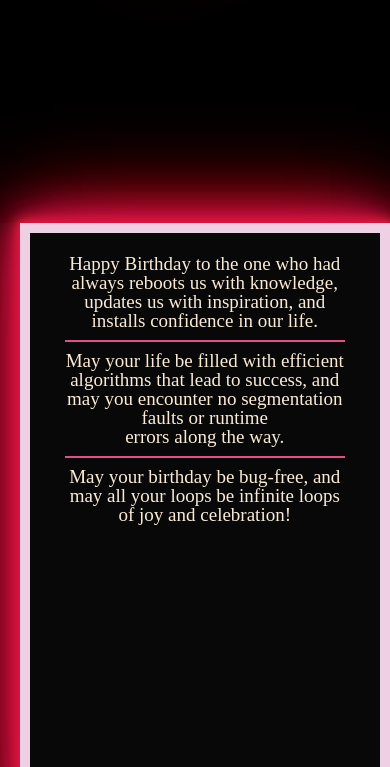
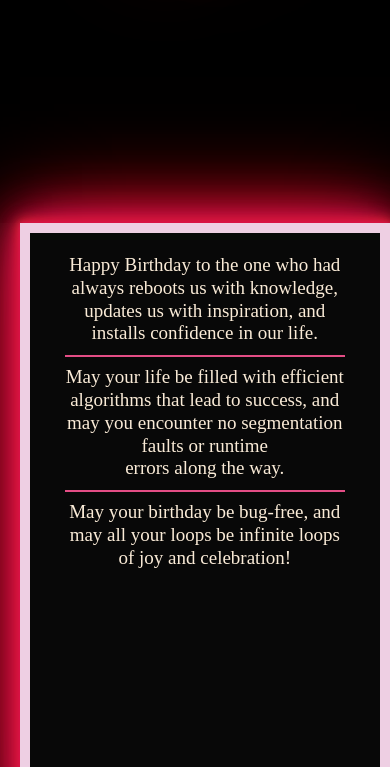
Before and after one commit to Ritukrish/HBD, a plain HTML site: page index.html in a window 390 px wide. Shown: the part 621-1388 px from the top of the page. Drawn offline with Linux system fonts and the light colour scheme; a web font is replaced by a local one.

Commit message:
Update style.css

```diff
--- a/style.css
+++ b/style.css
@@ -100,7 +100,7 @@ box-shadow:  0 0 5px #dd1455, 0 0 15px #e40e2f, 0 0 20px #c51a4b, 0 0 40px #d80e
 @media screen and (max-width:400px){
   h2{
     font-size: 19px;
-    line-height: 100%;
+    line-height: 120%;
     margin-top: 6%;
     font-family: 'Edu SA Beginner', "cursive";
 
```
